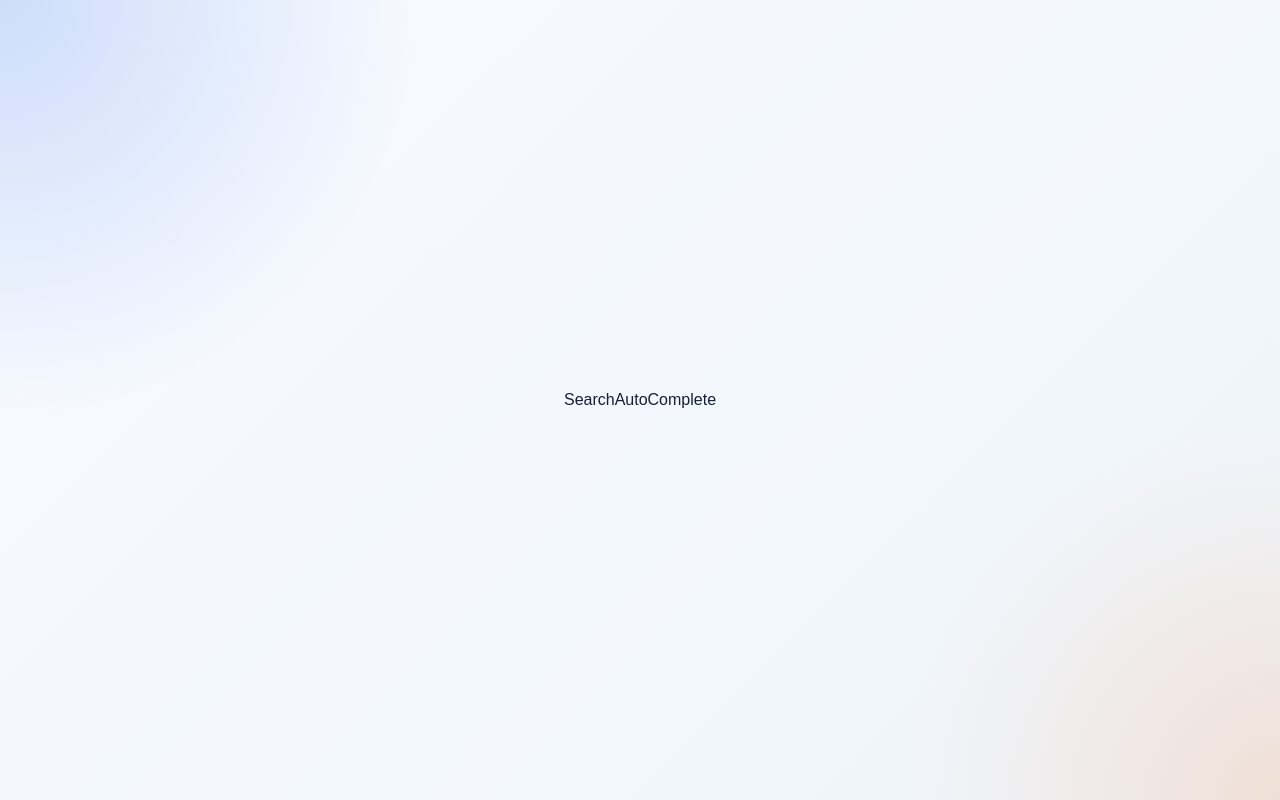
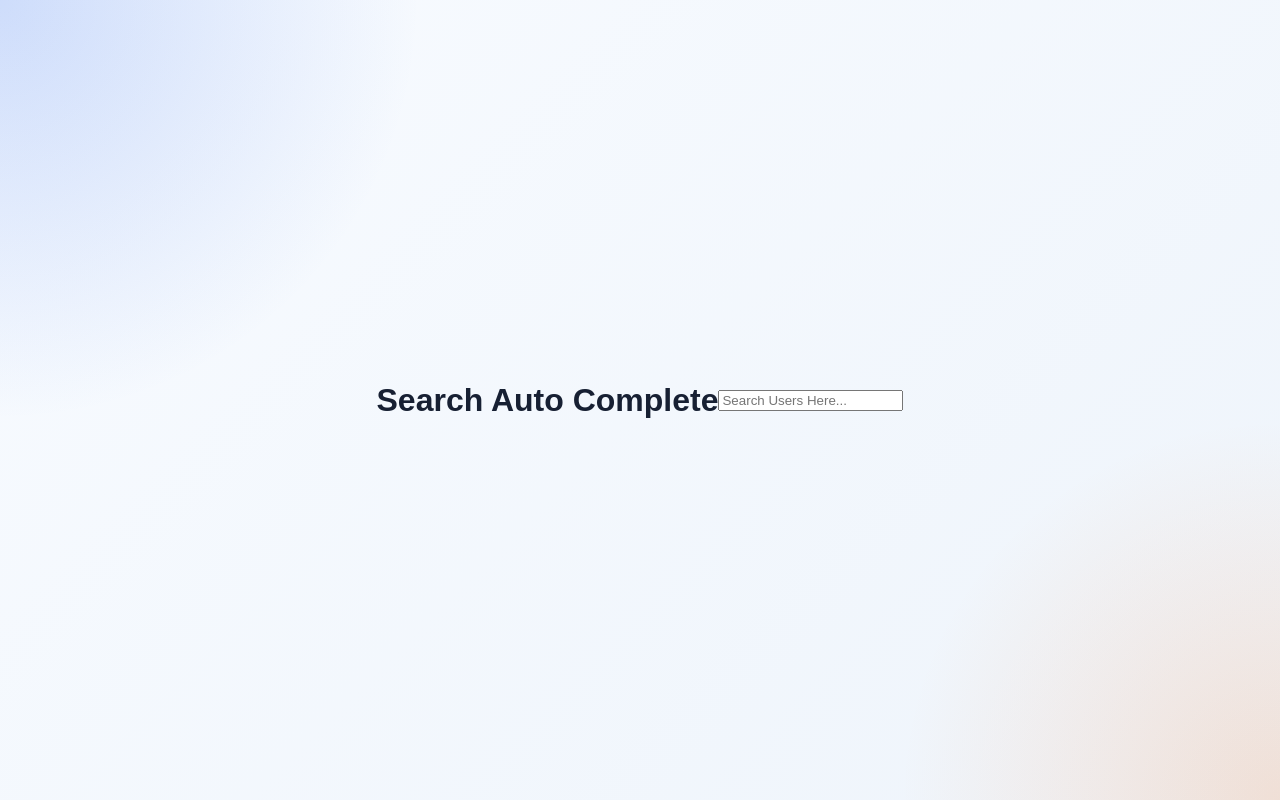
Before and after one commit to TanKaiYi0220/React-Practice-25-Projects, a React (Vite) app: page / in a window 1280 px wide. Built offline with nearby package versions, Linux system fonts and the light colour scheme; no server answers.

Commit message:
feat: implemented SearchAutoComplete component

```diff
--- a/src/components/search_auto_complete/SearchAutoComplete.jsx
+++ b/src/components/search_auto_complete/SearchAutoComplete.jsx
@@ -1,10 +1,73 @@
-import React from 'react'
+import React, { useEffect, useState } from 'react'
 import "./style.css"
+import SuggestionDropdown from './SuggestionDropdown';
 
 const SearchAutoComplete = () => {
+    const [loading, setLoading] = useState(false);
+    const [users, setUsers] = useState([]);
+    const [searchParams, setSearchParams] = useState('');
+    const [showDropdown, setShowDropdown] = useState(false);
+    const [filteredUsers, setFilteredUsers] = useState([]);
+
+    function handleUserChange(event) {
+        const query = event.target.value.toLowerCase();
+        setSearchParams(event.target.value);
+
+        if (query.length > 1) {
+            const filteredData = users
+                ? users.filter((item) => item.toLowerCase().indexOf(query) > -1)
+                : [];
+            setFilteredUsers(filteredData);
+            setShowDropdown(true);
+        } else {
+            setShowDropdown(false);
+        }
+    }
+
+    function handleSuggestionClicked(selectedUser){
+        setSearchParams(selectedUser);
+        setShowDropdown(false);
+        setFilteredUsers([]);
+    }
+
+    async function fetchUserLists() {
+        setLoading(true);
+
+        try {
+            const response = await fetch("https://dummyjson.com/users");
+            const data = await response.json();
+
+            if (data) {
+                setUsers(data.users.map((userItem) => (userItem.firstName)));
+            }
+        } catch {
+
+        } finally {
+            setLoading(false);
+        }
+    }
+
+    useEffect(() => {
+        fetchUserLists();
+    }, [])
+
     return (
         <div className="searchAutoCompleteContainer">
-            SearchAutoComplete
+            <h1>Search Auto Complete</h1>
+            {
+                (loading)
+                    ? <h1>Waiting Loading</h1>
+                    : <input
+                        className="searchUsers"
+                        placeholder="Search Users Here..."
+                        value={searchParams}
+                        onChange={(e) => handleUserChange(e)} />
+            }
+            {
+                (showDropdown)
+                    ? <SuggestionDropdown data={filteredUsers} handleClicked={handleSuggestionClicked}></SuggestionDropdown>
+                    : null
+            }
         </div>
     )
 }
--- /dev/null
+++ b/src/components/search_auto_complete/SuggestionDropdown.jsx
@@ -0,0 +1,17 @@
+import React from 'react'
+
+const SuggestionDropdown = ({ data, handleClicked }) => {
+    return (
+        <div className="suggestionDropdown">
+            <ul>
+                {
+                    (data)
+                        ? data.map((item, index) => <li onClick={() => {handleClicked(item)}}key={index}>{item}</li>)
+                        : null
+                }
+            </ul>
+        </div>
+    )
+}
+
+export default SuggestionDropdown
```
